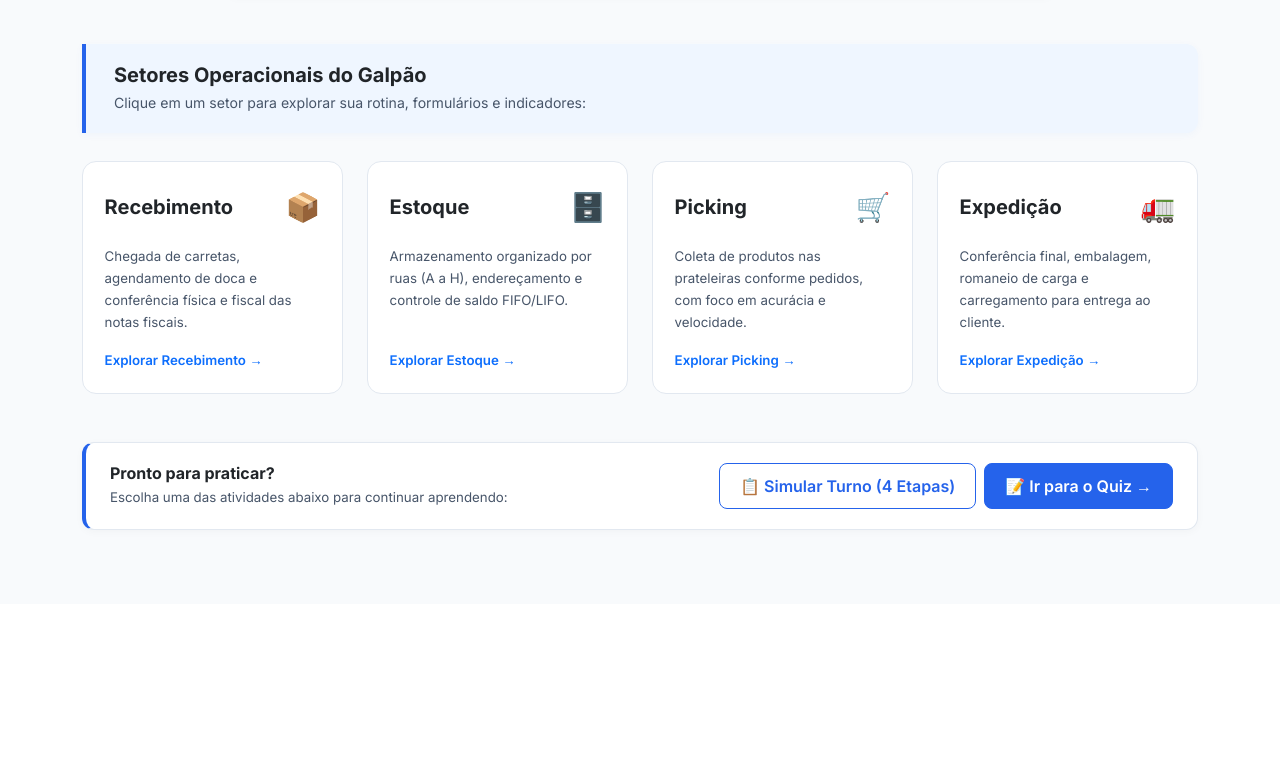
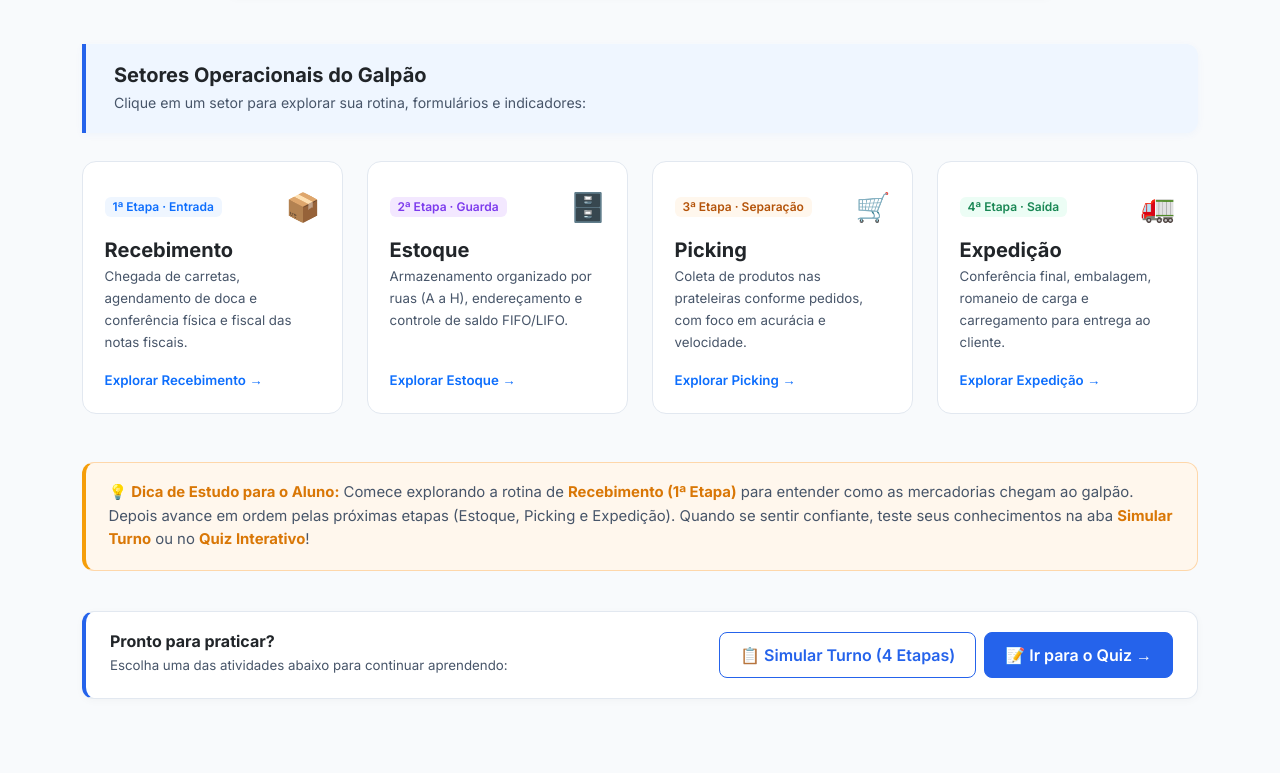
Before and after one commit to Vec-olegario/LogicQ, a Flask app: page / in a window 1280 px wide. Shown: the part 992-1765 px from the top of the page. Before the commit the page ends 1522 px from the top, so only its background shows below. Run offline with Flask 3, Linux system fonts and the light colour scheme; some libraries are stand-ins or nearby versions.

Commit message:
feat(ui): adiciona badges didáticos cronológicos, dica de estudo para iniciantes e padroniza títulos de abas

```diff
--- a/templates/estoque.html
+++ b/templates/estoque.html
@@ -1,5 +1,5 @@
 {% extends "base.html" %}
-{% block title %}Início{% endblock %}
+{% block title %} | Estoque{% endblock %}
 {% block content %}
 <div class="section-header">
     <h2>Setor de Estoque</h2>
--- a/templates/expedicao.html
+++ b/templates/expedicao.html
@@ -1,4 +1,5 @@
 {% extends "base.html" %}
+{% block title %} | Expedição{% endblock %}
 
 {% block content %}
 <div class="section-header">
--- a/templates/inicio.html
+++ b/templates/inicio.html
@@ -1,4 +1,5 @@
 {% extends "base.html" %}
+{% block title %} | Início{% endblock %}
 
 {% block content %}
 
@@ -62,10 +63,11 @@
         <div class="col-12 col-md-6 col-xl-3">
             <a href="/recebimento"
                 class="sector-pipeline-card sector-blue h-100 d-flex flex-column text-decoration-none">
-                <div class="d-flex align-items-center justify-content-between mb-3">
-                    <h3 class="h5 fw-bold text-dark mb-0">Recebimento</h3>
+                <div class="d-flex align-items-center justify-content-between mb-2">
+                    <span class="badge bg-blue-subtle text-primary fw-semibold px-2 py-1" style="font-size: 0.75rem;">1ª Etapa · Entrada</span>
                     <span class="fs-3">📦</span>
                 </div>
+                <h3 class="h5 fw-bold text-dark mb-1">Recebimento</h3>
                 <p class="text-secondary small flex-grow-1 mb-3">
                     Chegada de carretas, agendamento de doca e conferência física e fiscal das notas fiscais.
                 </p>
@@ -78,10 +80,11 @@
         <!-- Estoque -->
         <div class="col-12 col-md-6 col-xl-3">
             <a href="/estoque" class="sector-pipeline-card sector-purple h-100 d-flex flex-column text-decoration-none">
-                <div class="d-flex align-items-center justify-content-between mb-3">
-                    <h3 class="h5 fw-bold text-dark mb-0">Estoque</h3>
+                <div class="d-flex align-items-center justify-content-between mb-2">
+                    <span class="badge bg-purple-subtle text-purple fw-semibold px-2 py-1" style="font-size: 0.75rem;">2ª Etapa · Guarda</span>
                     <span class="fs-3">🗄️</span>
                 </div>
+                <h3 class="h5 fw-bold text-dark mb-1">Estoque</h3>
                 <p class="text-secondary small flex-grow-1 mb-3">
                     Armazenamento organizado por ruas (A a H), endereçamento e controle de saldo FIFO/LIFO.
                 </p>
@@ -94,10 +97,11 @@
         <!-- Picking -->
         <div class="col-12 col-md-6 col-xl-3">
             <a href="/picking" class="sector-pipeline-card sector-orange h-100 d-flex flex-column text-decoration-none">
-                <div class="d-flex align-items-center justify-content-between mb-3">
-                    <h3 class="h5 fw-bold text-dark mb-0">Picking</h3>
+                <div class="d-flex align-items-center justify-content-between mb-2">
+                    <span class="badge bg-orange-subtle fw-semibold px-2 py-1" style="font-size: 0.75rem; color: #b45309;">3ª Etapa · Separação</span>
                     <span class="fs-3">🛒</span>
                 </div>
+                <h3 class="h5 fw-bold text-dark mb-1">Picking</h3>
                 <p class="text-secondary small flex-grow-1 mb-3">
                     Coleta de produtos nas prateleiras conforme pedidos, com foco em acurácia e velocidade.
                 </p>
@@ -111,10 +115,11 @@
         <div class="col-12 col-md-6 col-xl-3">
             <a href="/expedicao"
                 class="sector-pipeline-card sector-green h-100 d-flex flex-column text-decoration-none">
-                <div class="d-flex align-items-center justify-content-between mb-3">
-                    <h3 class="h5 fw-bold text-dark mb-0">Expedição</h3>
+                <div class="d-flex align-items-center justify-content-between mb-2">
+                    <span class="badge bg-green-subtle text-success fw-semibold px-2 py-1" style="font-size: 0.75rem;">4ª Etapa · Saída</span>
                     <span class="fs-3">🚛</span>
                 </div>
+                <h3 class="h5 fw-bold text-dark mb-1">Expedição</h3>
                 <p class="text-secondary small flex-grow-1 mb-3">
                     Conferência final, embalagem, romaneio de carga e carregamento para entrega ao cliente.
                 </p>
@@ -124,6 +129,13 @@
             </a>
         </div>
     </div>
+</div>
+
+<!-- ══════════════════════════════════════════════════════
+     DICA DIDÁTICA DE PERCURSO PARA O ALUNO
+     ══════════════════════════════════════════════════════ -->
+<div class="sabia-box mb-4">
+    💡 <strong>Dica de Estudo para o Aluno:</strong> Comece explorando a rotina de <strong>Recebimento (1ª Etapa)</strong> para entender como as mercadorias chegam ao galpão. Depois avance em ordem pelas próximas etapas (Estoque, Picking e Expedição). Quando se sentir confiante, teste seus conhecimentos na aba <strong>Simular Turno</strong> ou no <strong>Quiz Interativo</strong>!
 </div>
 
 <!-- ══════════════════════════════════════════════════════
--- a/templates/picking.html
+++ b/templates/picking.html
@@ -1,4 +1,5 @@
 {% extends "base.html" %}
+{% block title %} | Picking{% endblock %}
 
 {% block content %}
 <div class="section-header">
--- a/templates/quiz.html
+++ b/templates/quiz.html
@@ -1,4 +1,5 @@
 {% extends "base.html" %}
+{% block title %} | Quiz Logístico{% endblock %}
 
 {% block content %}
 <!-- ═══════════════════════════════════════════
--- a/templates/recebimento.html
+++ b/templates/recebimento.html
@@ -1,4 +1,5 @@
 {% extends "base.html" %}
+{% block title %} | Recebimento{% endblock %}
 
 {% block content %}
 <div class="section-header">
--- a/templates/situacao.html
+++ b/templates/situacao.html
@@ -1,4 +1,5 @@
 {% extends "base.html" %}
+{% block title %} | Simulação de Turno{% endblock %}
 
 {% block content %}
 <div class="section-header">
```
